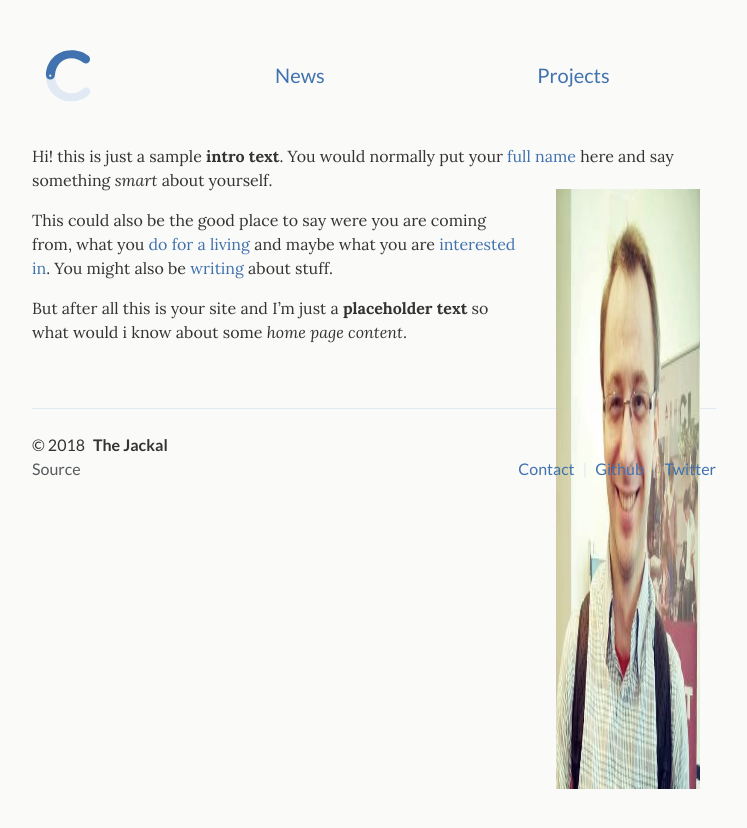
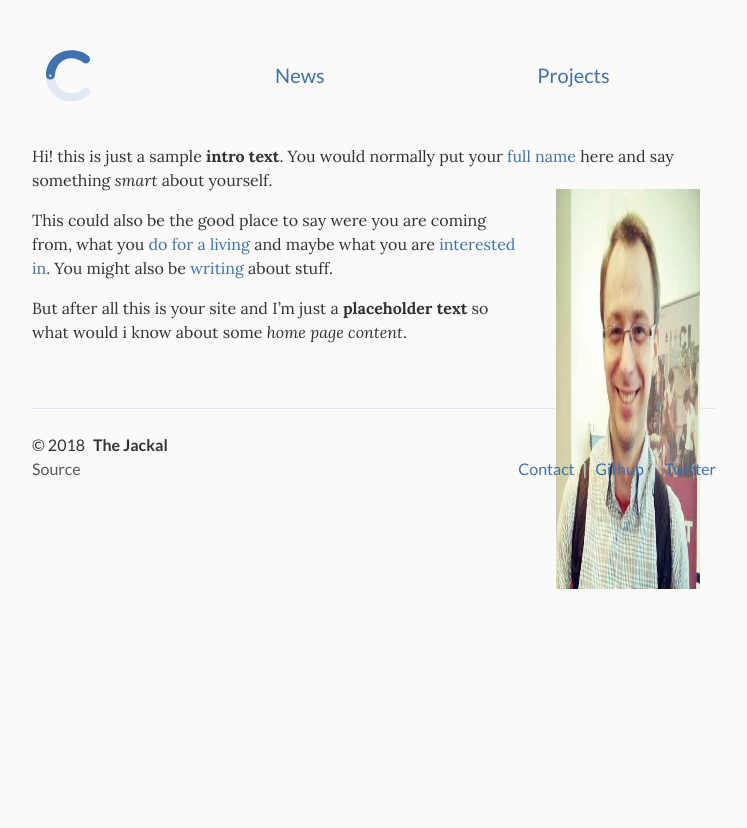
Before and after one commit to tomaszkacprzak/tomaszkacprzak.github.io, a Jekyll site: the page built from index.md, in a window 1280 px wide. Shown: the top 828 px of the page, without its empty margins (266-1013 px from the left). Built offline with Jekyll 4.4.1, drawn with Linux system fonts in a browser that asks for light colours.

Commit message:
testing pic

```diff
--- a/index.md
+++ b/index.md
@@ -7,7 +7,7 @@ Hi! this is just a sample **intro text**. You would normally put your [full name
 
 {::nomarkdown}
 <figure class="site-profile">
-    <img src="{{ site.baseurl }}/assets/img/me_pic.png" height="600" width="600"">
+    <img src="{{ site.baseurl }}/assets/img/me_pic.png" height="400" width="400"">
 </figure>
 {:/}
 
```
